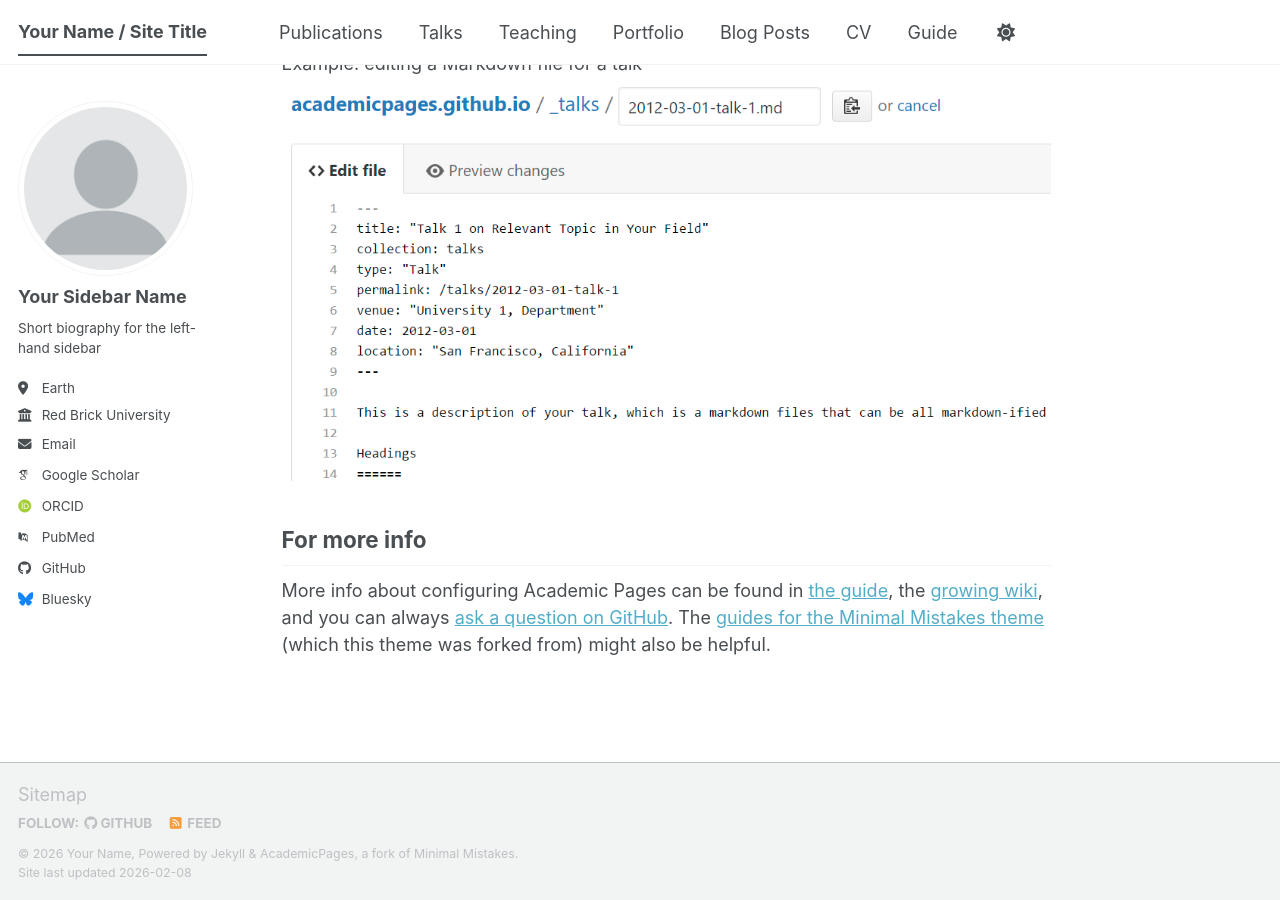
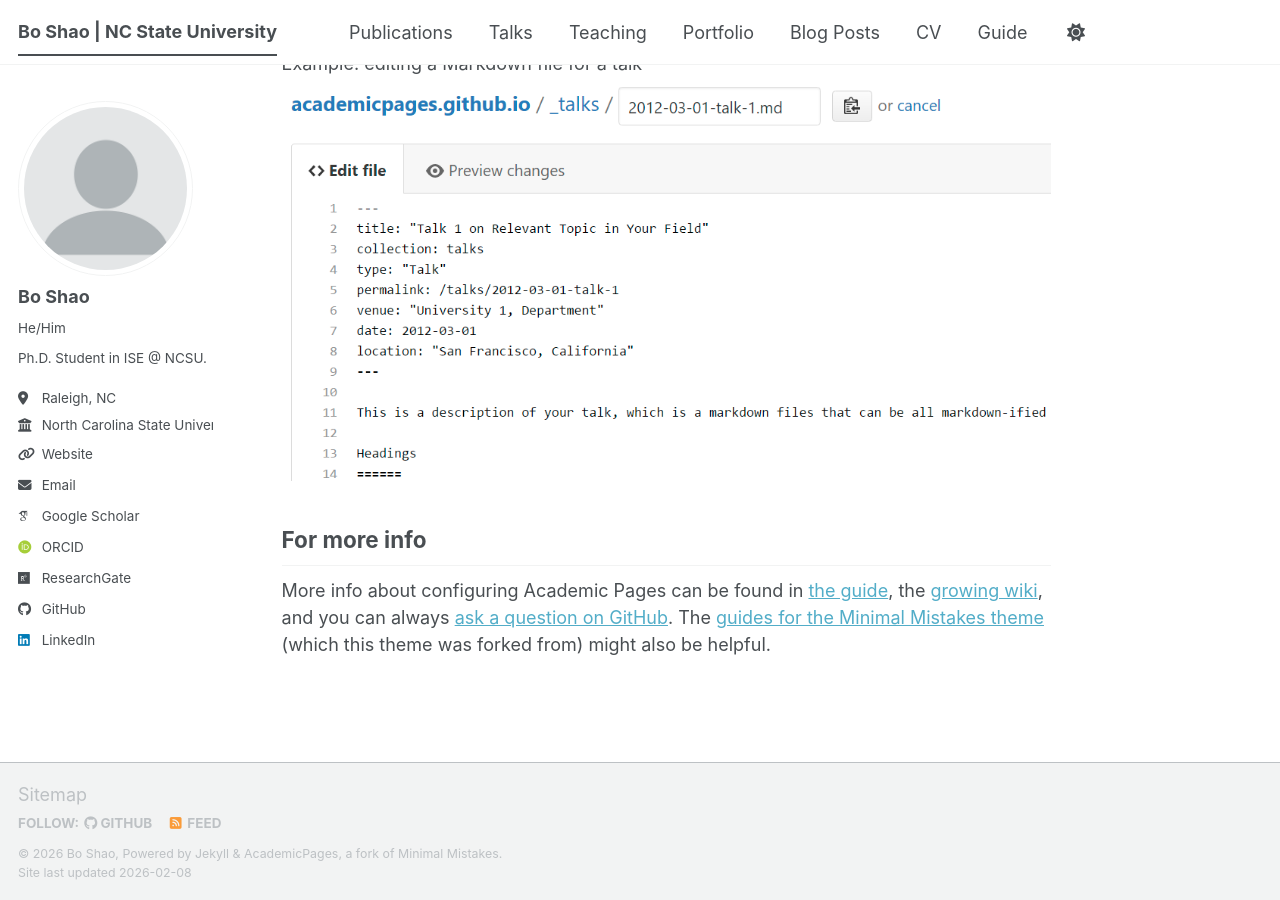
Before and after one commit to boshao321/boshao321.github.io, a Jekyll site: the page built from _pages/about.md, in a window 1280 px wide and 900 px high, scrolled down 2720 px. Built offline with Jekyll 4.4.1, drawn with Linux system fonts in a browser that asks for light colours; some web fonts are replaced; a script bundle is joined from its source files by our own code; library files that are not in the unit come from our copies.

Commit message:
Update personal information in _config.yml

```diff
--- a/_config.yml
+++ b/_config.yml
@@ -8,41 +8,41 @@
 
 # Basic Site Settings
 locale                   : "en-US"
-site_theme               : "default" # The available themes options are "default", "air", "sunrise", "mint", "dirt" and "contrast"
-title                    : "Your Name / Site Title"
+site_theme               : "default"
+title                    : "Bo Shao | NC State University"
 title_separator          : "-"
-name                     : &name "Your Name"
-description              : &description "Your Name's academic portfolio"   # Update this with a general description of your site, this is the default if not overridden by a page
-url                      : https://academicpages.github.io # The base hostname & protocol for your site e.g. "https://[your GitHub username].github.io",
-                                                           # or if you already have some other page hosted on Github then use "https://[your GitHub username].github.io/[Your Repo Name]"
-baseurl                  : "" # the subpath of your site, e.g. "/blog"
-repository               : "academicpages/academicpages.github.io"
+name                     : &name "Bo Shao"
+description              : &description "Ph.D. Student in Industrial and Systems Engineering at NC State University."
+url                      : "https://boshao321.github.io" # 你的新网址
+baseurl                  : ""
+repository               : "boshao321/boshao321.github.io"
+
 
 # Site Author - The following control what appear as part of the author content on the side bar.
 #               If a field is blank the icon and link will not appear, otherwise it will be shown.
 #               Additional customization can be done by editing /_includes/author-profile.html
 author:
-  # Biographic information
-  avatar           : "profile.png"
-  name             : "Your Sidebar Name"
-  pronouns         : # example: "she/her"
-  bio              : "Short biography for the left-hand sidebar"
-  location         : "Earth"
-  employer         : "Red Brick University"
-  uri              : # URL
-  email            : "none@example.org"
+  avatar           : "profile.png" # 请确保 images/ 文件夹下有这张图
+  name             : "Bo Shao"
+  pronouns         : "He/Him"
+  bio              : "Ph.D. Student in ISE @ NCSU."
+  location         : "Raleigh, NC"
+  employer         : "North Carolina State University"
+  uri              : "https://boshao321.github.io"
+  email            : "bshao3@ncsu.edu"
+
 
   # Academic websites
   academia         : # URL
   arxiv            : # URL - Update with the correct link to your profile
-  googlescholar    : "https://scholar.google.com/citations?user=PS_CX0AAAAAJ"
+  googlescholar    : "https://scholar.google.com/citations?user=0yP6wKUAAAAJ&hl=en"
   inspire-hep      : # URL
   impactstory      : # URL
-  orcid            : "https://orcid.org/yourorcidurl"
+  orcid            : "https://orcid.org/0000-0002-3360-888"
   semantic         : # URL
   ssrn             : # URL
-  pubmed           : "https://www.ncbi.nlm.nih.gov/pubmed/?term=john+snow"
-  researchgate     : # URL
+  pubmed           : # "https://www.ncbi.nlm.nih.gov/pubmed/?term=john+snow"
+  researchgate     : "https://www.researchgate.net/profile/Bo-Shao-15"
   scopus           : # URL
   zotero           : # URL
 
@@ -51,13 +51,13 @@ author:
   bitbucket        : # Username - Update with your username on the site
   codepen          : # Username
   dribbble         : # Username
-  github           : "academicpages"
+  github           : "https://github.com/boshao321"
   kaggle           : # Username
   stackoverflow    : # User number or user number and name (i.e., use "1" or "1/jeff-atwood")
 
   # Social media
   artstation       : # Username
-  bluesky          : "bsky.app" # Replace this with you Bluesky username
+  bluesky          : # "bsky.app" # Replace this with you Bluesky username
   facebook         : # Username
   flickr           : # Username
   foursquare       : # Username
@@ -66,7 +66,7 @@ author:
   keybase          : # Username
   instagram        : # Username
   lastfm           : # Username
-  linkedin         : # Username
+  linkedin         : "https://www.linkedin.com/in/boshao321/"
   mastodon         : # URL
   medium           : # URL
   pinterest        : # Username
```
